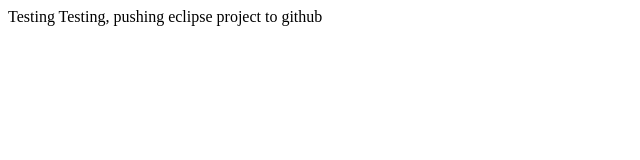
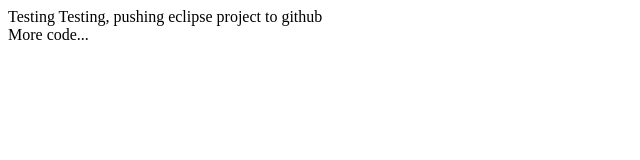
Before and after one commit to yonad/git_demo, a plain HTML site: page WebContent/index.html in a window 1280 px wide. Shown: the full height of the page, 0-640 px from the left. Drawn offline with Linux system fonts and the light colour scheme.

Commit message:
changing index

```diff
--- a/WebContent/index.html
+++ b/WebContent/index.html
@@ -6,5 +6,7 @@
 </head>
 <body>
 		Testing Testing, pushing eclipse project to github
+		<br />
+		More code...
 </body>
 </html>
```
